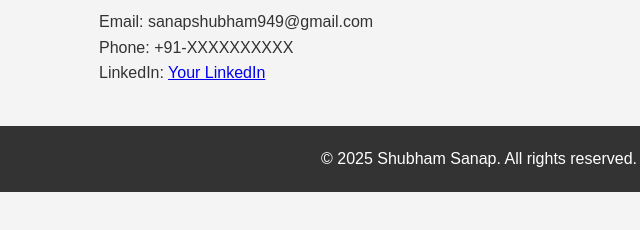
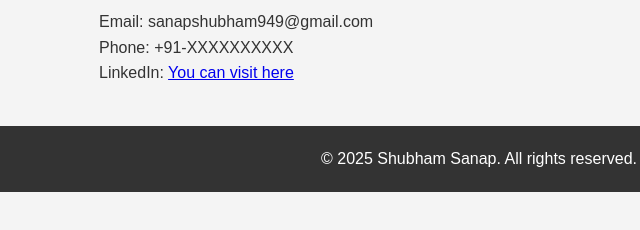
Before and after one commit to sanapshubham516/Portfolio, a plain HTML site: page contact.html in a window 1280 px wide. Shown: the part 186-416 px from the top of the page, 161-801 px from the left. Drawn offline with Linux system fonts and the light colour scheme.

Commit message:
Update contact.html

```diff
--- a/contact.html
+++ b/contact.html
@@ -17,7 +17,7 @@
     <h2>Contact</h2>
     <p>Email: sanapshubham949@gmail.com</p>
     <p>Phone: +91-XXXXXXXXXX</p>
-    <p>LinkedIn: <a href="https://linkedin.com" target="_blank">Your LinkedIn</a></p>
+    <p>LinkedIn: <a href="https://www.linkedin.com/in/shubham-sanap-543735219" target="_blank">You can visit here</a></p>
   </section>
 
   <footer>
```
